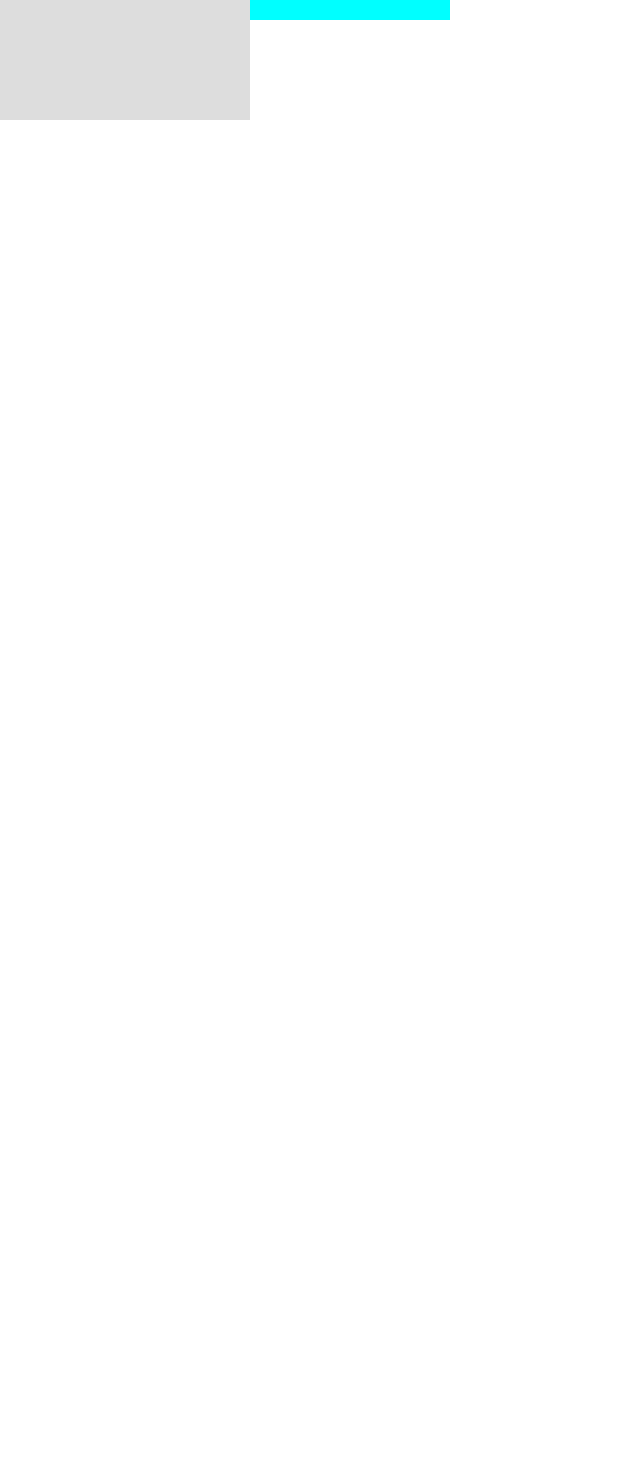
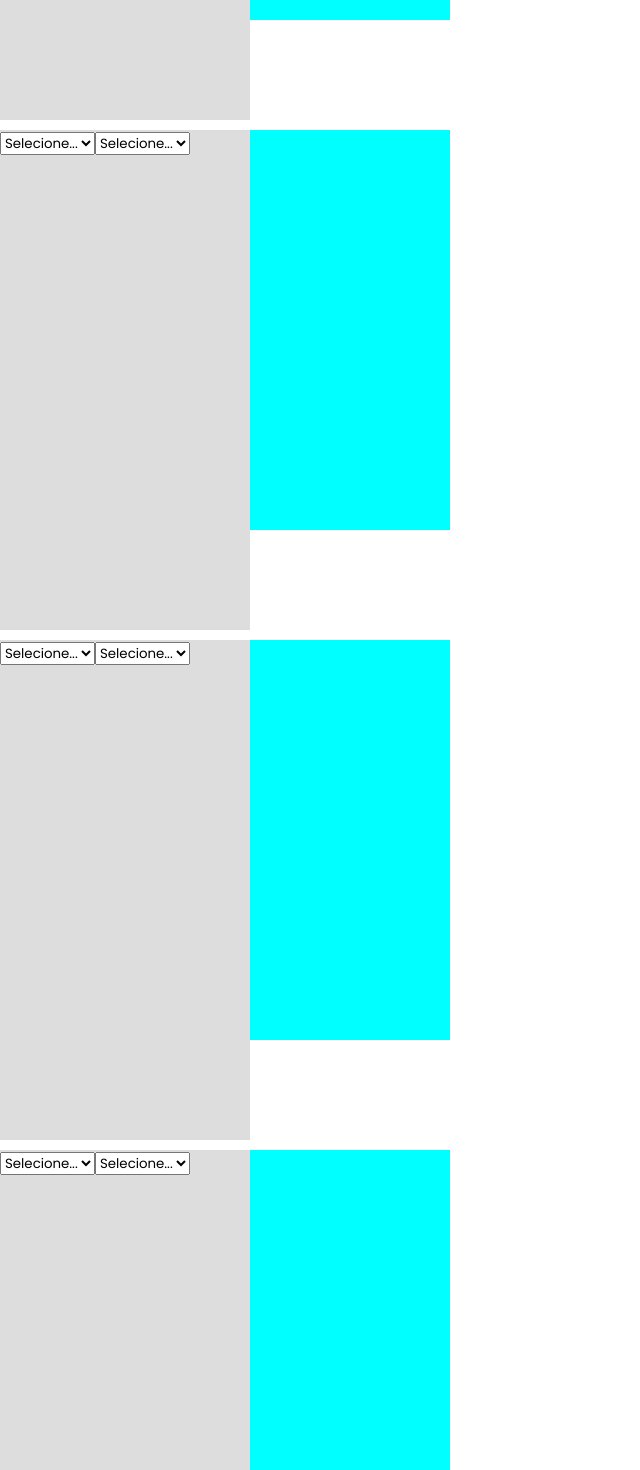
Before and after one commit to Arthur-Ruas/Sistema-Organizacional-de-Cronogramas, a React (Create React App) app in the folder client/: page /createSchedule in a window 1280 px wide. Shown: the part 380-1850 px from the top of the page, without its empty margins (0-640 px from the left). Before the commit the page ends 800 px from the top, so only its background shows below. Built offline with nearby package versions, Linux system fonts and the light colour scheme.

Commit message:
Arthur: API dos professores no horário

```diff
--- a/client/package.json
+++ b/client/package.json
@@ -13,7 +13,7 @@
     "react-router-dom": "^6.22.3",
     "react-scripts": "5.0.1",
     "react-tabs": "^6.0.2",
-    "sass": "^1.74.1",
+    "sass": "^1.75.0",
     "web-vitals": "^2.1.4"
   },
   "scripts": {
--- /dev/null
+++ b/client/src/components/TeacherSchedule/TeacherSchedule.jsx
@@ -0,0 +1,91 @@
+import React, { useState } from 'react'
+import API from '../../API';
+
+const TeacherSchedule = ({ day }) => {
+
+    const [teste1, setTeste1] = useState("block");
+
+    const [teacherName, setTeacherName] = useState('')
+
+    const [teacherArray, setTeacherArray] = useState([]);
+    const [subjectArray, setSubjectArray] = useState([]);
+    const [classRoomArray, setClassRoomArray] = useState([]);
+
+    async function getDayID(id){
+
+        const resTeacher = await API.get("/createSchedule/" + id);
+
+        setTeacherArray(resTeacher.data.message)
+        console.log(resTeacher)
+    }
+
+    async function getScheduleID(id){
+        const resSchedule = await API.get("createSchedule/schedule/" + id)
+
+        setSubjectArray(resSchedule.data.message)
+        console.log(subjectArray)
+    }
+
+    async function getClassRoom(){
+        const resClassRoom = await API.get("createSchedule/soc/classRoom")
+
+        setClassRoomArray(resClassRoom.data.message)
+        console.log(classRoomArray)
+    }
+
+
+    const [selectedSchedule, setSelectedSchedule] = useState();
+    const [selectedClassRoom, setSelectedClassRoom] = useState();
+
+    async function handleCreate(){
+
+        const dataSchedule = { teacherName, selectedSchedule, selectedClassRoom }
+        console.log(dataSchedule)
+
+        try{
+            await API.post('/teacherSchedule', dataSchedule);
+        }
+        catch{
+
+        }
+    }
+
+  return (
+    <div className='dia'>
+        <div className='card-dias' onClick={() =>{getDayID(day)}}>
+            <h4>{teacherName}</h4>
+            <select onClick={(e)=>{setSelectedSchedule(e.target.value)}}>
+                <option>Selecione...</option>
+                {
+                    subjectArray.map((subject) =>{
+                        return(
+                            <option onSelect={()=>{console.log(subject.Nome)}} value={subject.Nome}>{subject.Nome}</option>
+                        )
+                    })
+                }
+            </select>
+            <select onClick={(e)=>{setSelectedClassRoom(e.target.value)}}>
+                <option>Selecione...</option>
+                {
+                    classRoomArray.map((classRoom) =>{
+                        return(
+                            <option onSelect={()=>{console.log(classRoom.Sala)}} value={classRoom.Sala}>{classRoom.Sala}</option>
+                        )
+                    })
+                }
+            </select>
+        </div>
+        <div className='prof' style={{display: teste1}}>
+            {
+                teacherArray.map((teacher) =>{
+                    return(
+                        <p onClick={() =>{setTeacherName(teacher.Nome); getScheduleID(teacher.ID); getClassRoom()}}>{teacher.Nome}</p>
+                    )
+                })
+            }
+        </div>
+    </div>
+  )
+}
+
+export default TeacherSchedule;
--- a/client/src/pages/Schedule/Schedule.jsx
+++ b/client/src/pages/Schedule/Schedule.jsx
@@ -1,74 +1,23 @@
 import React, { useState } from 'react'
 import API from '../../API';
+import TeacherSchedule from '../../components/TeacherSchedule/TeacherSchedule';
 
 const Schedule = () => {
 
-    const [teste1, setTeste1] = useState("block");
 
-    const [nome, setNome] = useState('')
-
-    const [teacherArray, setTeacherArray] = useState([]);
-    const [scheduleArray, setScheduleArray] = useState([]);
-    const [classRoomArray, setClassRoomArray] = useState([]);
-
-    async function getDayID(id){
-
-        const resTeacher = await API.get("/createSchedule/" + id);
-
-        setTeacherArray(resTeacher.data.message)
-        console.log(resTeacher)
-    }
-
-    async function getScheduleID(id){
-        const resSchedule = await API.get("createSchedule/schedule/" + id)
-
-        setScheduleArray(resSchedule.data.message)
-        console.log(scheduleArray)
-    }
-
-    async function getClassRoom(){
-        const resClassRoom = await API.get("createSchedule/soc/classRoom")
-
-        setClassRoomArray(resClassRoom.data.message)
-        console.log(classRoomArray)
-    }
 
   return (
     <div className='schedule'>
-        <div className='dia'>
-            <div className='card-dias' onClick={() =>{getDayID(1)}}>
-                <h4>{nome}</h4>
-                <select>
-                    <option>Selecione...</option>
-                   {
-                        scheduleArray.map((schedule) =>{
-                            return(
-                                <option>{schedule.Nome}</option>
-                            )
-                        })
-                   }
-                </select>
-                <select>
-                    <option>Selecione...</option>
-                    {
-                        classRoomArray.map((classRoom) =>{
-                            return(
-                                <option>{classRoom.Sala}</option>
-                            )
-                        })
-                    }
-                </select>
-            </div>
-            <div className='prof' style={{display: teste1}}>
-                {
-                    teacherArray.map((teacher) =>{
-                        return(
-                            <p onClick={() =>{setNome(teacher.Nome); getScheduleID(teacher.ID); getClassRoom()}}>{teacher.Nome}</p>
-                        )
-                    })
-                }
-            </div>
-        </div>
+        <TeacherSchedule day='1'/>
+        <TeacherSchedule day='2'/>
+        <TeacherSchedule day='3'/>
+        <TeacherSchedule day='4'/>
+        <TeacherSchedule day='5'/>
+        <TeacherSchedule day='6'/>
+        <TeacherSchedule day='7'/>
+        <TeacherSchedule day='8'/>
+        <TeacherSchedule day='9'/>
+        <TeacherSchedule day='10'/>
     </div>
   )
 }
```
Also changed, not shown: 1 other file (tests, documents, lock files or other folders).
